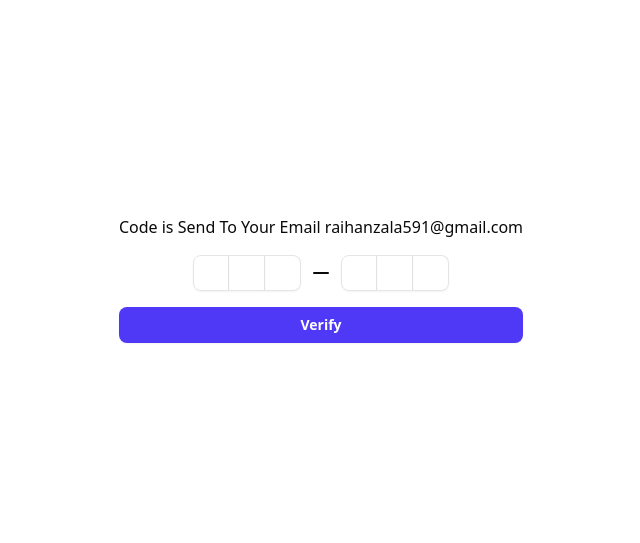
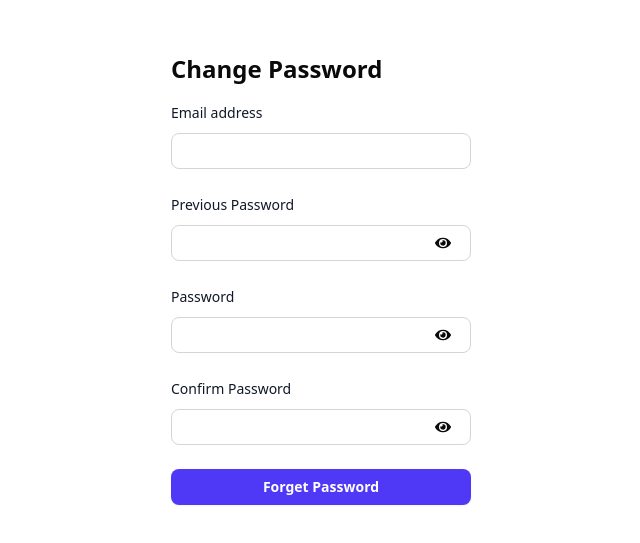
Before and after one commit to hanzala591/My-Chat-Frontend, a React (Vite) app: page / in a window 1280 px wide. Shown: the part 121-664 px from the top of the page, without its empty margins (319-959 px from the left). Built offline with nearby package versions, Linux system fonts and the light colour scheme.

Commit message:
Add Change Password Component

```diff
--- a/package.json
+++ b/package.json
@@ -22,6 +22,7 @@
     "react-icons": "^5.5.0",
     "react-redux": "^9.2.0",
     "react-router-dom": "^7.6.0",
+    "react-toastify": "^11.0.5",
     "tailwind-merge": "^3.3.0",
     "tailwindcss": "^4.1.7"
   },
--- a/src/App.jsx
+++ b/src/App.jsx
@@ -1,5 +1,7 @@
+import { ToastContainer } from "react-toastify";
 import RecieverMessage from "./components/RecieverMessage.jsx";
 import SenderMessage from "./components/SenderMessage.jsx";
+import ChangePassword from "./pages/ChangePassword.jsx";
 import Chat from "./pages/Chat.jsx";
 import ConfirmCode from "./pages/ConfirmCode.jsx";
 import SignIn from "./pages/SignIn.jsx";
@@ -9,7 +11,8 @@ import VoiceToText from "./pages/VoiceToText.jsx";
 function App() {
   return (
     <>
-      <ConfirmCode />
+      <ChangePassword />
+      <ToastContainer />
     </>
   );
 }
--- a/src/components/ui/button.jsx
+++ /dev/null
@@ -1,55 +0,0 @@
-import * as React from "react"
-import { Slot } from "@radix-ui/react-slot"
-import { cva } from "class-variance-authority";
-
-import { cn } from "@/lib/utils"
-
-const buttonVariants = cva(
-  "inline-flex items-center justify-center gap-2 whitespace-nowrap rounded-md text-sm font-medium transition-all disabled:pointer-events-none disabled:opacity-50 [&_svg]:pointer-events-none [&_svg:not([class*='size-'])]:size-4 shrink-0 [&_svg]:shrink-0 outline-none focus-visible:border-ring focus-visible:ring-ring/50 focus-visible:ring-[3px] aria-invalid:ring-destructive/20 dark:aria-invalid:ring-destructive/40 aria-invalid:border-destructive",
-  {
-    variants: {
-      variant: {
-        default:
-          "bg-primary text-primary-foreground shadow-xs hover:bg-primary/90",
-        destructive:
-          "bg-destructive text-white shadow-xs hover:bg-destructive/90 focus-visible:ring-destructive/20 dark:focus-visible:ring-destructive/40 dark:bg-destructive/60",
-        outline:
-          "border bg-background shadow-xs hover:bg-accent hover:text-accent-foreground dark:bg-input/30 dark:border-input dark:hover:bg-input/50",
-        secondary:
-          "bg-secondary text-secondary-foreground shadow-xs hover:bg-secondary/80",
-        ghost:
-          "hover:bg-accent hover:text-accent-foreground dark:hover:bg-accent/50",
-        link: "text-primary underline-offset-4 hover:underline",
-      },
-      size: {
-        default: "h-9 px-4 py-2 has-[>svg]:px-3",
-        sm: "h-8 rounded-md gap-1.5 px-3 has-[>svg]:px-2.5",
-        lg: "h-10 rounded-md px-6 has-[>svg]:px-4",
-        icon: "size-9",
-      },
-    },
-    defaultVariants: {
-      variant: "default",
-      size: "default",
-    },
-  }
-)
-
-function Button({
-  className,
-  variant,
-  size,
-  asChild = false,
-  ...props
-}) {
-  const Comp = asChild ? Slot : "button"
-
-  return (
-    <Comp
-      data-slot="button"
-      className={cn(buttonVariants({ variant, size, className }))}
-      {...props} />
-  );
-}
-
-export { Button, buttonVariants }
--- /dev/null
+++ b/src/components/ui/input.jsx
@@ -0,0 +1,22 @@
+import * as React from "react";
+
+import { cn } from "@/lib/utils";
+
+function Input({ className, type, ...props }) {
+  return (
+    <input
+      type={type}
+      maxLength="6"
+      data-slot="input"
+      className={cn(
+        "file:text-foreground placeholder:text-muted-foreground selection:bg-primary selection:text-primary-foreground dark:bg-input/30 border-input flex h-9 w-full min-w-0 rounded-md border bg-transparent px-3 py-1 text-base shadow-xs transition-[color,box-shadow] outline-none file:inline-flex file:h-7 file:border-0 file:bg-transparent file:text-sm file:font-medium disabled:pointer-events-none disabled:cursor-not-allowed disabled:opacity-50 md:text-sm",
+        "focus-visible:border-ring focus-visible:ring-ring/50 focus-visible:ring-[3px]",
+        "aria-invalid:ring-destructive/20 dark:aria-invalid:ring-destructive/40 aria-invalid:border-destructive",
+        className
+      )}
+      {...props}
+    />
+  );
+}
+
+export { Input };
--- /dev/null
+++ b/src/pages/ChangePassword.jsx
@@ -0,0 +1,158 @@
+import { Input } from "@/components/ui/input";
+import React, { useState } from "react";
+import { FaEye, FaEyeSlash } from "react-icons/fa";
+import { toast } from "react-toastify";
+
+export default function ChangePassword() {
+  const [hiddenPassword, setHiddenPassword] = useState(true);
+  const [form, setForm] = useState({
+    email: "",
+    prepassword: "",
+    password: "",
+    confirmPassword: "",
+  });
+  const handleSubmit = (event) => {
+    event.preventDefault();
+    if (form.password !== form.confirmPassword) {
+      toast.error("Password and Confirm Does Not Match");
+    }
+    console.log(form);
+  };
+  return (
+    <div className="w-full h-screen flex justify-center items-center">
+      <div className="w-[300px] flex flex-col justify-center  gap-4">
+        <h1 className="font-bold text-2xl">Change Password</h1>
+        <form
+          action="#"
+          onSubmit={handleSubmit}
+          method="POST"
+          className="space-y-6"
+        >
+          {/* Email */}
+          <div>
+            <label
+              htmlFor="email"
+              className="block text-sm/6 font-medium text-gray-900"
+            >
+              Email address
+            </label>
+            <div className="mt-2">
+              <input
+                id="email"
+                name="email"
+                type="email"
+                required
+                autoComplete="email"
+                className="block w-full rounded-md bg-white px-3 py-1.5 text-base text-gray-900 outline-1 -outline-offset-1 outline-gray-300 placeholder:text-gray-400 focus:outline-2 focus:-outline-offset-2 focus:outline-indigo-600 sm:text-sm/6"
+                onChange={(event) => {
+                  setForm({ ...form, email: event.target.value });
+                }}
+              />
+            </div>
+          </div>
+
+          {/* Previous Password */}
+          <div>
+            <div className="flex items-center justify-between">
+              <label
+                htmlFor="prepassword"
+                className="block text-sm/6 font-medium text-gray-900"
+              >
+                Previous Password
+              </label>
+            </div>
+            <div className="mt-2 relative">
+              <input
+                id="prepassword"
+                name="prepassword"
+                type={hiddenPassword ? "password" : "text"}
+                required
+                autoComplete="current-password"
+                className="block w-full rounded-md bg-white px-3 py-1.5 text-base text-gray-900 outline-1 -outline-offset-1 outline-gray-300 placeholder:text-gray-400 focus:outline-2 focus:-outline-offset-2 focus:outline-indigo-600 sm:text-sm/6"
+                onChange={(event) => {
+                  setForm({ ...form, prepassword: event.target.value });
+                }}
+              />
+              <div
+                className="absolute top-1/2 right-3 -translate-1/2"
+                onClick={() => setHiddenPassword((v) => !v)}
+              >
+                {hiddenPassword ? <FaEye /> : <FaEyeSlash />}
+              </div>
+            </div>
+          </div>
+
+          {/* Password */}
+          <div>
+            <div className="flex items-center justify-between">
+              <label
+                htmlFor="password"
+                className="block text-sm/6 font-medium text-gray-900"
+              >
+                Password
+              </label>
+            </div>
+            <div className="mt-2 relative">
+              <input
+                id="password"
+                name="password"
+                type={hiddenPassword ? "password" : "text"}
+                required
+                autoComplete="current-password"
+                className="block w-full rounded-md bg-white px-3 py-1.5 text-base text-gray-900 outline-1 -outline-offset-1 outline-gray-300 placeholder:text-gray-400 focus:outline-2 focus:-outline-offset-2 focus:outline-indigo-600 sm:text-sm/6"
+                onChange={(event) => {
+                  setForm({ ...form, password: event.target.value });
+                }}
+              />
+              <div
+                className="absolute top-1/2 right-3 -translate-1/2"
+                onClick={() => setHiddenPassword((v) => !v)}
+              >
+                {hiddenPassword ? <FaEye /> : <FaEyeSlash />}
+              </div>
+            </div>
+          </div>
+          {/* Confirm Password */}
+          <div>
+            <div className="flex items-center justify-between">
+              <label
+                htmlFor="confirmPassword"
+                className="block text-sm/6 font-medium text-gray-900"
+              >
+                Confirm Password
+              </label>
+            </div>
+            <div className="mt-2 relative">
+              <input
+                id="confirmPassword"
+                name="confirmPassword"
+                type={hiddenPassword ? "password" : "text"}
+                required
+                autoComplete="current-password"
+                className="block w-full rounded-md bg-white px-3 py-1.5 text-base text-gray-900 outline-1 -outline-offset-1 outline-gray-300 placeholder:text-gray-400 focus:outline-2 focus:-outline-offset-2 focus:outline-indigo-600 sm:text-sm/6"
+                onChange={(event) => {
+                  setForm({ ...form, confirmPassword: event.target.value });
+                }}
+              />
+              <div
+                className="absolute top-1/2 right-3 -translate-1/2"
+                onClick={() => setHiddenPassword((v) => !v)}
+              >
+                {hiddenPassword ? <FaEye /> : <FaEyeSlash />}
+              </div>
+            </div>
+          </div>
+
+          <div>
+            <button
+              type="submit"
+              className="flex w-full justify-center rounded-md bg-indigo-600 px-3 py-1.5 text-sm/6 font-semibold text-white shadow-xs hover:bg-indigo-500 focus-visible:outline-2 focus-visible:outline-offset-2 focus-visible:outline-indigo-600"
+            >
+              Forget Password
+            </button>
+          </div>
+        </form>
+      </div>
+    </div>
+  );
+}
--- a/src/pages/ConfirmCode.jsx
+++ b/src/pages/ConfirmCode.jsx
@@ -1,24 +1,27 @@
-import React from "react";
+import React, { useState } from "react";
+import { Input } from "@/components/ui/input";
 import {
   InputOTP,
   InputOTPGroup,
   InputOTPSeparator,
   InputOTPSlot,
 } from "@/components/ui/input-otp";
-
 export default function ConfirmCode() {
+  const [otpCode, setOtpCode] = useState();
   return (
     <div className="w-full h-screen flex justify-center items-center">
       <div className="flex flex-col justify-center items-center gap-4">
         <p>Code is Send To Your Email raihanzala591@gmail.com</p>
-        <InputOTP maxLength={6}>
+        <InputOTP
+          maxLength={6}
+          onChange={(e) => {
+            setOtpCode(e);
+          }}
+        >
           <InputOTPGroup>
             <InputOTPSlot index={0} />
             <InputOTPSlot index={1} />
             <InputOTPSlot index={2} />
-          </InputOTPGroup>
-          <InputOTPSeparator />
-          <InputOTPGroup>
             <InputOTPSlot index={3} />
             <InputOTPSlot index={4} />
             <InputOTPSlot index={5} />
@@ -26,7 +29,7 @@ export default function ConfirmCode() {
         </InputOTP>
         <button
           type="submit"
-          className="flex w-full justify-center rounded-md bg-indigo-600 px-3 py-1.5 text-sm/6 font-semibold text-white shadow-xs hover:bg-indigo-500 focus-visible:outline-2 focus-visible:outline-offset-2 focus-visible:outline-indigo-600"
+          className=" cursor-pointer flex w-full justify-center rounded-md bg-indigo-600 px-3 py-1.5 text-sm/6 font-semibold text-white shadow-xs hover:bg-indigo-500 focus-visible:outline-2 focus-visible:outline-offset-2 focus-visible:outline-indigo-600"
         >
           Verify
         </button>
--- a/src/pages/SignUp.jsx
+++ b/src/pages/SignUp.jsx
@@ -2,6 +2,7 @@ import React, { useState } from "react";
 import { FaEye } from "react-icons/fa";
 import { FaEyeSlash } from "react-icons/fa";
 import { Link } from "react-router-dom";
+import { toast } from "react-toastify";
 
 export default function SignUp() {
   const [hiddenPassword, setHiddenPassword] = useState(true);
@@ -13,6 +14,9 @@ export default function SignUp() {
   });
   const handleSubmit = (event) => {
     event.preventDefault();
+    if (form.password !== form.confirmPassword) {
+      toast.error("Password and Confirm Does Not Match");
+    }
     console.log(form);
   };
   return (
```
Also changed, not shown: 1 other file (tests, documents, lock files or other folders).
